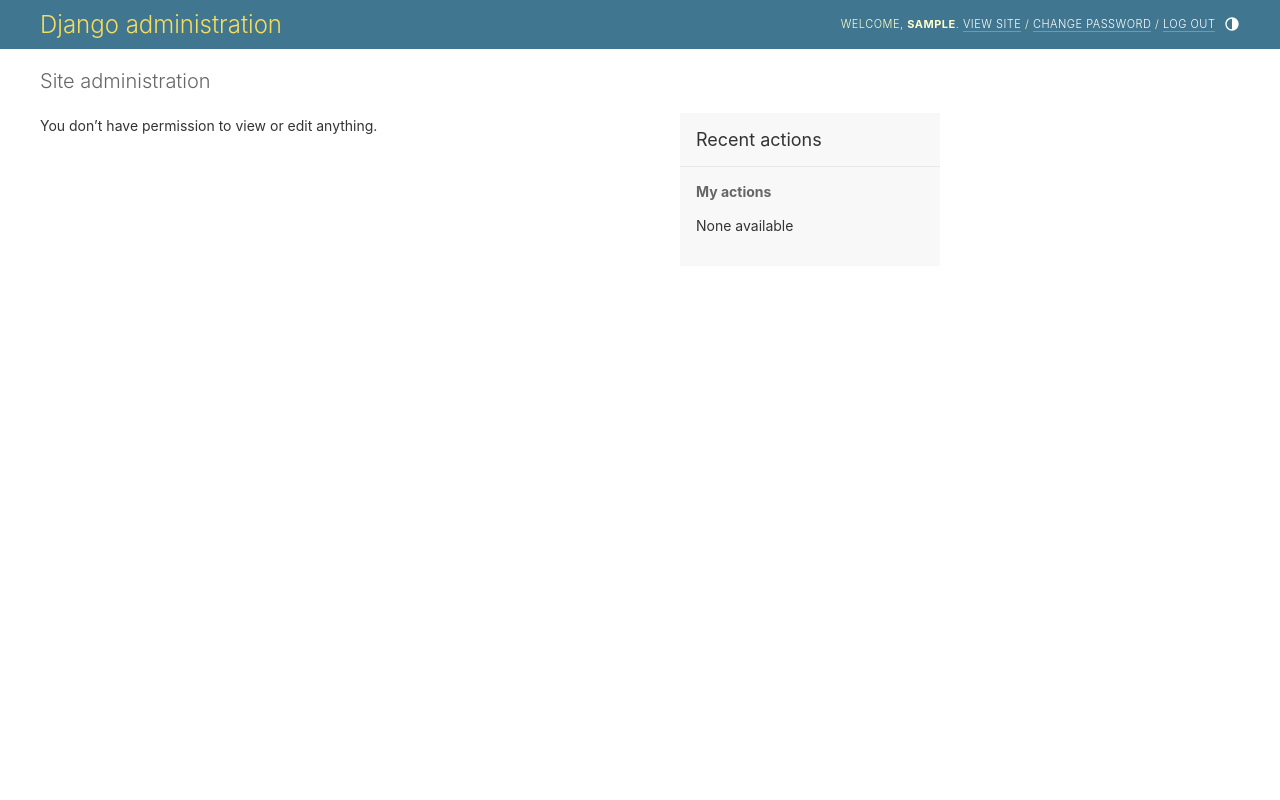
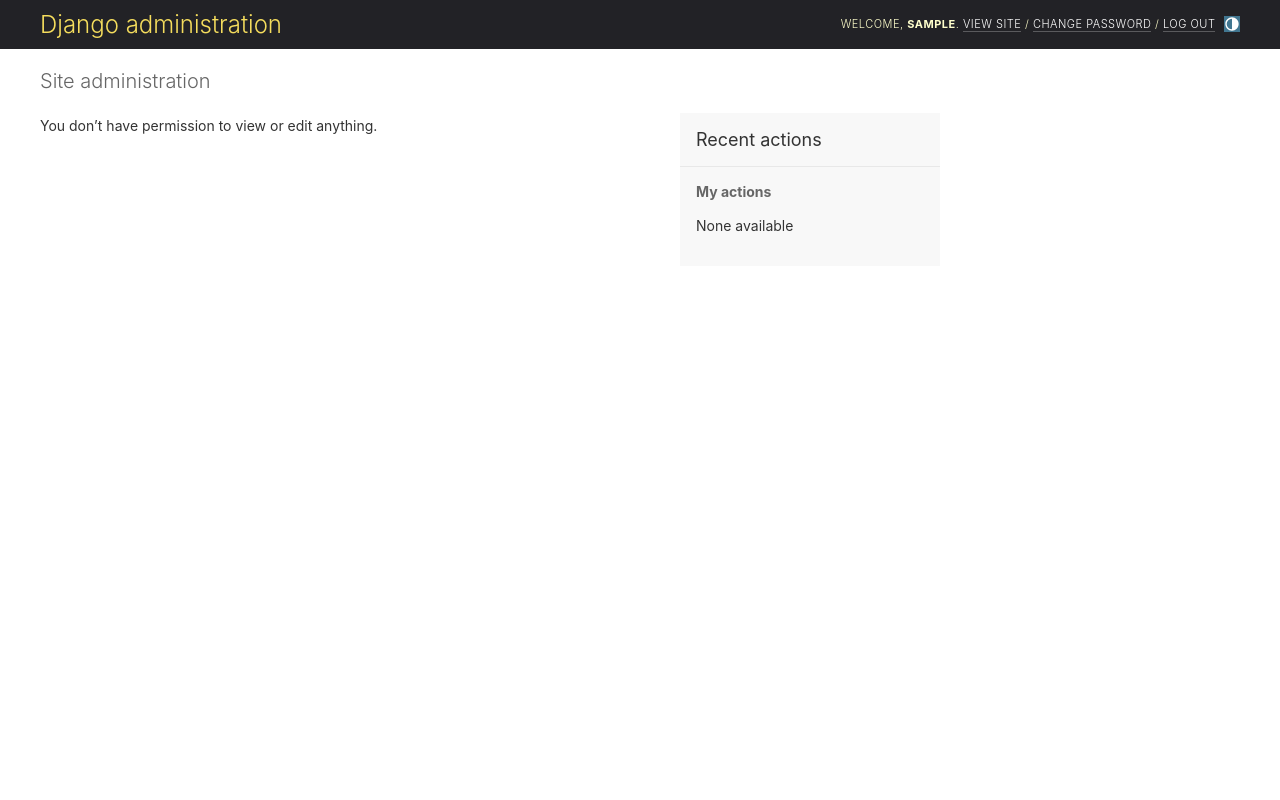
Before and after one commit to MISQZY/my-site, a Django app: page /admin/ in a window 1280 px wide. Run offline with Django 4.2, Linux system fonts and the light colour scheme; the visitor is signed in with stand-in values (Sample User, id 1); data comes from the database, SQL or seed files in the repository; data that the repository does not hold is empty.

Commit message:
some changes in admin css file

```diff
--- a/mysite/mysite/settings.py
+++ b/mysite/mysite/settings.py
@@ -19,7 +19,7 @@ env.read_env(Path(BASE_DIR, '.local'))
 
 SECRET_KEY = env("SECRET_KEY")
 # SECURITY WARNING: don't run with debug turned on in production!
-DEBUG = False
+DEBUG = True
 
 ALLOWED_HOSTS = ['localhost',]
 
--- /dev/null
+++ b/mysite/mysite/static/css/admin.css
@@ -0,0 +1,18 @@
+:root {
+    --link-fg: #aaaaaa;
+    --breadcrumbs-bg: #222226;
+    --button-bg: #aaaaaa;
+    --button-fg: #000;
+    --button-hover-bg: #fff;
+    --object-tools-fg: #fff;
+    --link-hover-color: #f5dd5d;
+    --default-button-bg: #006b1b;
+    --default-button-hover-bg: #06b331;
+    --selected-row: #343438;
+    --breadcrumbs-fg: #fff;
+}
+
+#header,
+.module caption {
+    background-color: #222226;
+}
--- a/mysite/mysite/static/css/styles.css
+++ b/mysite/mysite/static/css/styles.css
@@ -126,6 +126,9 @@ body {
   padding: 0;
   font-size: 20px;
   font-weight: 500;
+
+
+  text-decoration: none;
 }
 
 .authorization__link {
--- a/mysite/mysite/urls.py
+++ b/mysite/mysite/urls.py
@@ -5,7 +5,7 @@ from django.conf import settings
 
 
 urlpatterns = [
-    path('admin/', admin.site.urls),
+    path('admin/', admin.site.urls, name='admin-page'),
     path('', include('news.urls'), name= 'home'),
     path('storage/', include('my_storage.urls')),
     path('user/', include('user.urls'))
--- /dev/null
+++ b/mysite/templates/admin/base_site.html
@@ -0,0 +1,13 @@
+{% extends "admin/base.html" %}
+{% load static %}
+
+{% block extrastyle %}
+<link href="{% static 'css/admin.css' %}" rel="stylesheet">
+{% endblock %}
+{% block title %}{% if subtitle %}{{ subtitle }} | {% endif %}{{ title }} | {{ site_title|default:_('Django site admin') }}{% endblock %}
+
+{% block branding %}
+<h1 id="site-name"><a href="{% url 'admin:index' %}">{{ site_header|default:_('Django administration') }}</a></h1>
+{% endblock %}
+
+{% block nav-global %}{% endblock %}
--- a/mysite/templates/inc/_nav.html
+++ b/mysite/templates/inc/_nav.html
@@ -22,7 +22,11 @@
         </nav>
         <div class = "authorization">
             {% if request.user.is_authenticated %}
-                <p class = 'authorization__name'>{{ user.username }}</p>
+                {% if request.user.is_superuser%}
+                  <a class = 'authorization__name' href = "admin/">{{ user.username }}</a>
+                {% else %}
+                  <p class = 'authorization__name'>{{ user.username }}</p>
+                {% endif%}
                 <a class = "authorization__link" href = "{% url 'logout' %}">Выйти</a>
             {% else %}
                 <a class = "authorization__link" href = "{% url 'login' %}">Войти</a>
```
Also changed, not shown: mysite/news/admin.py (+17 -1 lines).
